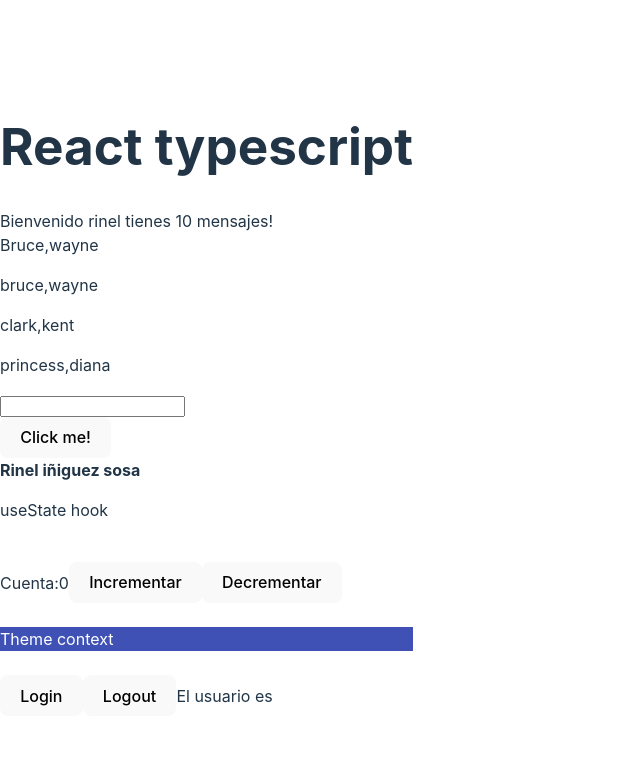
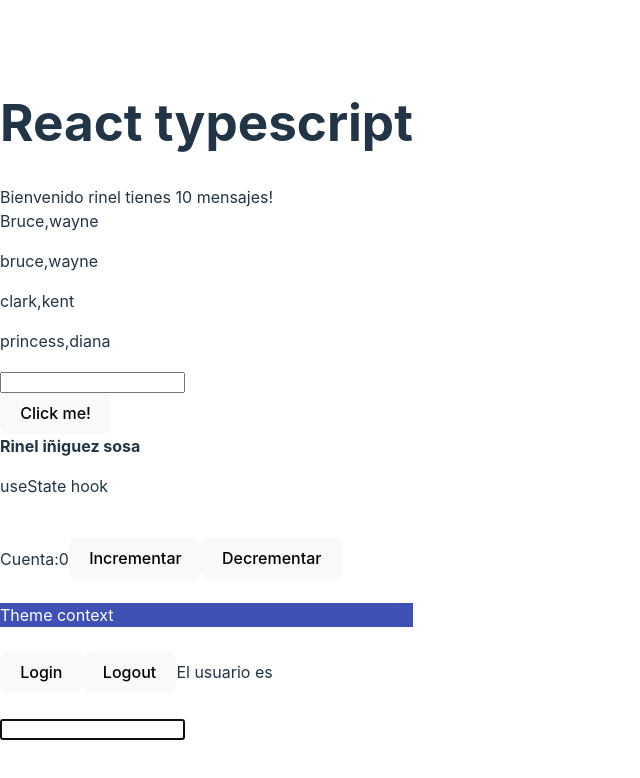
Before and after one commit to rineliniguezsosa/React-typescript, a React (Vite) app: page / in a window 1280 px wide. Shown: the top 778 px of the page, without its empty margins (0-640 px from the left). Built offline with nearby package versions, Linux system fonts and the light colour scheme.

Commit message:
feat(App): agregando el elemento html <br> y el componente Domref

```diff
--- a/src/App.tsx
+++ b/src/App.tsx
@@ -64,6 +64,8 @@ const Herolist:HeroListype[] = [
       <br></br>
       <User/>
       </UserContextProvider>
+      <br></br>
+      <Domref/>
     </>
   )
 }
```
